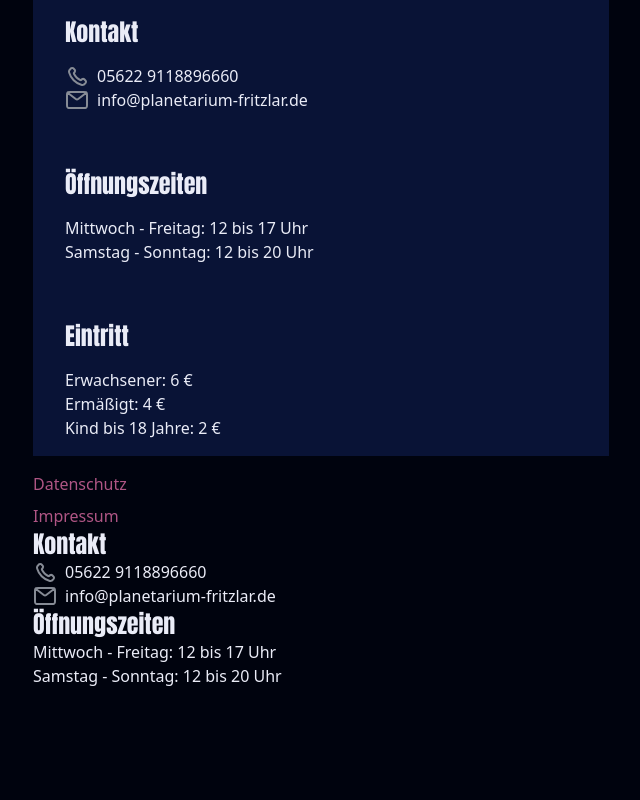
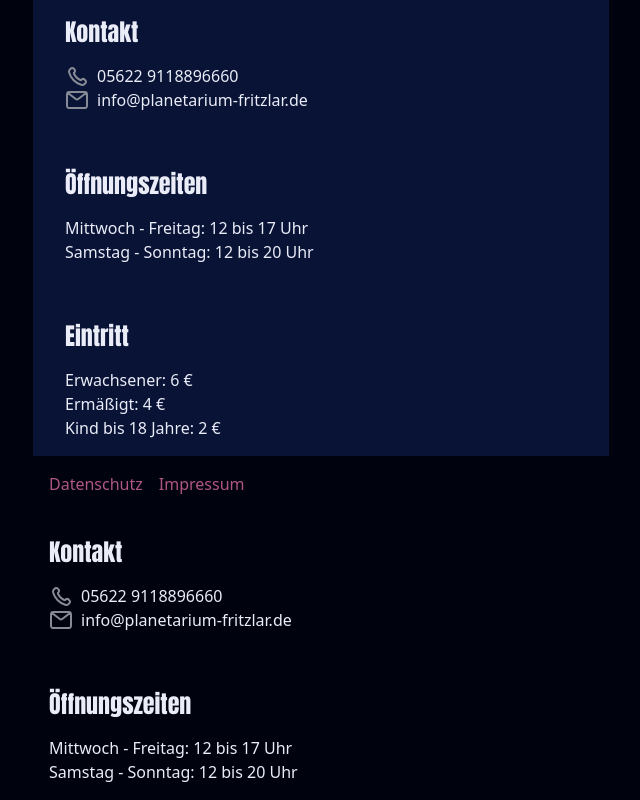
Before and after one commit to agentur-luisrusko/sternenfreunde, a Next.js app: page / in a window 1280 px wide. Shown: the part 4930-5730 px from the top of the page, without its empty margins (319-959 px from the left). Before the commit the page ends 5618 px from the top, so only its background shows below. Built offline with nearby package versions, Linux system fonts and the light colour scheme.

Commit message:
chore: add footer styling

```diff
--- a/src/components/footer.tsx
+++ b/src/components/footer.tsx
@@ -10,6 +10,13 @@ interface ContentItem {
         [key: string]: string | number | { [key: string]: string | number } | string[];
     };
 }
+
+const style = {
+    display: "flex",
+    flexDirection: "column",
+    gap: "16px",
+    padding: "16px",
+};
 
 interface ContainerProps {
     id: string;
@@ -73,14 +80,14 @@ const groupOpeningHours = (openingHours: { [key: string]: string }): string[] =>
 
 export default function Footer() {
     return (
-        <footer className='col-start-1 col-end-6'>
+        <footer className='col-start-1 col-end-6 flex flex-col gap-[24px]'>
             {FooterContent.map((container: ContentItem) => {
                 if (container.id === 'opening') {
                     const openingHours = container.content as { [key: string]: string };
                     const groupedHours = groupOpeningHours(openingHours);
 
                     return (
-                        <div key={container.id}>
+                        <div style={style} key={container.id}>
                             <h3>{container.title}</h3>
                             <ul>
                                 {groupedHours.map((hours, index) => (
@@ -99,7 +106,7 @@ export default function Footer() {
                     };
 
                     return (
-                        <div key={container.id}>
+                        <div style={style} key={container.id}>
                             <h3>{container.title}</h3>
                             <ul>
                                 {Object.entries(entries).map(([key, value], index) => (
@@ -116,8 +123,8 @@ export default function Footer() {
                     const links = container.content as { title: string; link: string }[];
 
                     return (
-                        <div key={container.id}>
-                            <ul className="space-y-2">
+                        <div key={container.id} className='flex px-[16px]'>
+                            <ul className="flex gap-[16px]">
                                 {links.map((link: LinkItem, index: number) => (
                                     <li key={index}>
                                         <a href={link.link} className="text-blue-600 hover:underline">
```
